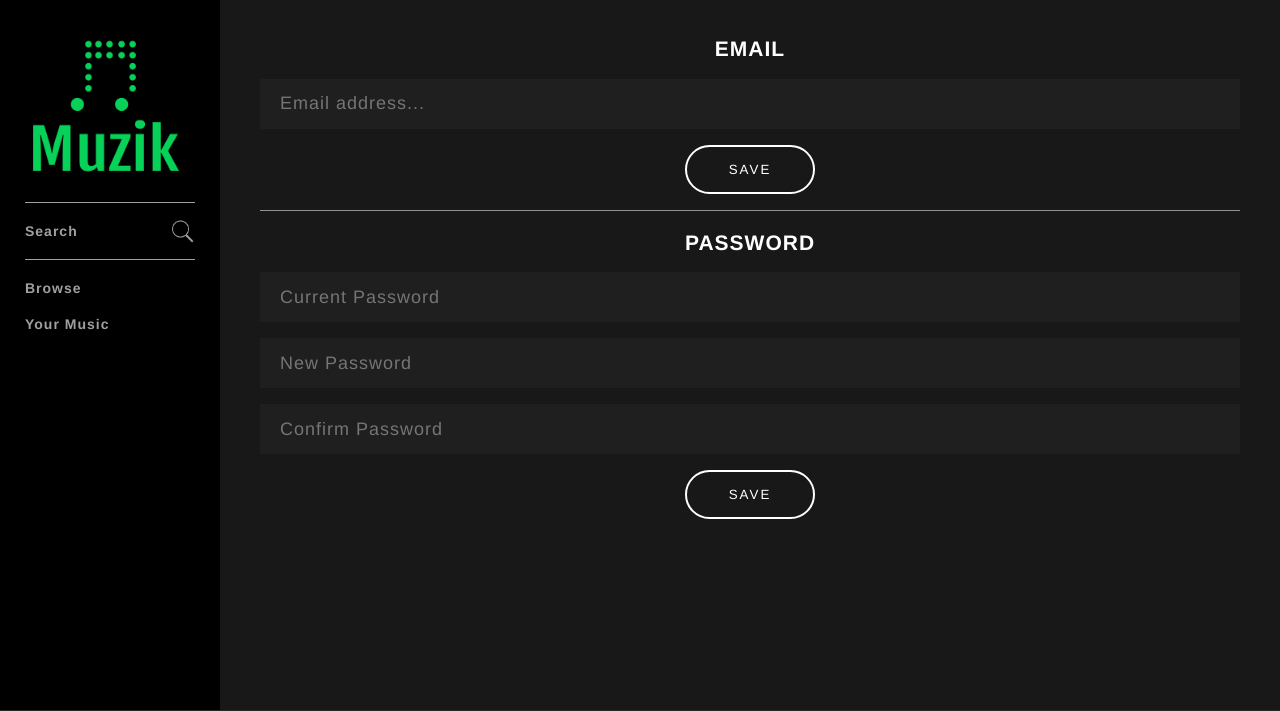
After one commit to utkarshsahu101/Muzik, a PHP site: page /updateDetails.php in a window 1280 px wide. The commit adds this page. Shown: the top 711 px of the page. Run offline with PHP 8.4, Linux system fonts and the light colour scheme; the visitor is signed in with stand-in values (Sample User, id 1); data that the repository does not hold is empty.

Commit message:
settings page is added

```diff
--- a/assets/css/style.css
+++ b/assets/css/style.css
@@ -483,3 +483,38 @@ input:focus {
   -webkit-appearance: none;
   -moz-appearance: none;
 }
+
+.userInfo h1 {
+  text-align: center;
+}
+
+.userDetails {
+  padding: 20px;
+}
+
+.userDetails .container h2 {
+  text-align: center;
+}
+
+.userDetails .container input[type="text"],
+.userDetails .container input[type="password"],
+.userDetails .container .button {
+  display: block;
+  margin: 16px auto;
+}
+
+.userDetails .container input[type="text"],
+.userDetails .container input[type="password"] {
+  height: 50px;
+  width: 100%;
+  background: #1f1f1f;
+  border: none;
+  font-size: 18px;
+  font-weight: 300;
+  padding: 0 20px;
+}
+
+.userDetails .container .message {
+  color: #2ebd59;
+  font-weight: 300;
+}
--- a/assets/js/script.js
+++ b/assets/js/script.js
@@ -36,6 +36,45 @@ $(document).on("change", "select.playlist", function () {
     select.val("");
   });
 });
+
+function updateEmail(emailClass) {
+  var emailValue = $("." + emailClass).val();
+  $.post("includes/handlers/ajax/updateEmail.php", {
+    email: emailValue,
+    username: userLoggedIn,
+  }).done(function (response) {
+    $("." + emailClass)
+      .nextAll(".message")
+      .text(response);
+  });
+}
+
+function updatePassword(
+  oldPasswordClass,
+  newPasswordClass1,
+  newPasswordClass2
+) {
+  var oldPassword = $("." + oldPasswordClass).val();
+  var newPassword1 = $("." + newPasswordClass1).val();
+  var newPassword2 = $("." + newPasswordClass2).val();
+
+  $.post("includes/handlers/ajax/updatePassword.php", {
+    oldPassword: oldPassword,
+    newPassword1: newPassword1,
+    newPassword2: newPassword2,
+    username: userLoggedIn,
+  }).done(function (response) {
+    $("." + oldPasswordClass)
+      .nextAll(".message")
+      .text(response);
+  });
+}
+
+function logout() {
+  $.post("includes/handlers/ajax/logout.php", function () {
+    location.reload();
+  });
+}
 
 function openPage(url) {
   if (timer != null) {
--- a/includes/classes/User.php
+++ b/includes/classes/User.php
@@ -13,6 +13,18 @@
         public function getUsername() {
             return $this->username;
         }
+
+        public function getEmail() {
+            $query = mysqli_query($this->con, "SELECT email FROM users WHERE username='$this->username'");
+            $row = mysqli_fetch_array($query);
+            return $row['email'];
+        }
+
+        public function getFirstAndLastName() {
+            $query = mysqli_query($this->con, "SELECT concat(firstName, ' ', lastName) as 'name' FROM users WHERE username='$this->username'");
+            $row = mysqli_fetch_array($query);
+            return $row['name'];
+        }
     }
 
 ?>
--- /dev/null
+++ b/includes/handlers/ajax/logout.php
@@ -0,0 +1,4 @@
+<?php
+session_start();
+session_destroy();
+?>
--- a/includes/header.php
+++ b/includes/header.php
@@ -1,15 +1,17 @@
 <?php
 include('includes/config.php');
+include('includes/classes/User.php');
 include('includes/classes/Artist.php');
 include('includes/classes/Album.php');
 include('includes/classes/Song.php');
-
+include('includes/classes/Playlist.php');
 
 // session_destroy();
 
 if(isset($_SESSION['userLoggedIn'])) {
-    $userLoggedIn = $_SESSION['userLoggedIn'];
-    echo "<script>userLoggedIn = '$userLoggedIn';</script>";
+    $userLoggedIn = new User($con, $_SESSION['userLoggedIn']);
+    $username = $userLoggedIn->getUsername();
+    echo "<script>userLoggedIn = '$username';</script>";
 }
 else {
     header("Location: register.php");
--- a/includes/navBarContainer.php
+++ b/includes/navBarContainer.php
@@ -19,7 +19,7 @@
         <span role="link" tabindex="0" onclick="openPage('yourMusic.php')"  class="navItemLink">Your Music</span>
       </div>
       <div class="navItem">
-        <span role="link" tabindex="0" onclick="openPage('profile.php')"  class="navItemLink">Utkarsh Sahu</span>
+        <span role="link" tabindex="0" onclick="openPage('settings.php')"  class="navItemLink"><?php echo $userLoggedIn->getFirstAndLastName(); ?></span>
       </div>
     </div>
   </nav>
--- a/register.php
+++ b/register.php
@@ -55,7 +55,7 @@
                     <p>
                         <?php echo $account->getError(Constants::$loginFailed); ?>
                         <label for="loginUsername">Username</label>
-                        <input id="loginUsername" name="loginUsername" type="text" placeholder="e.g. utkarshSahu" value="<?php getInputValue('loginUsername') ?>" required>
+                        <input id="loginUsername" name="loginUsername" type="text" placeholder="Your username" value="<?php getInputValue('loginUsername') ?>" required>
                     </p>
                     <p>
                         <label for="loginPassword">Password</label>
@@ -78,7 +78,7 @@
                         <?php echo $account->getError(Constants::$usernameCharacters); ?>
                         <?php echo $account->getError(Constants::$usernameTaken); ?>
                         <label for="username">Username</label>
-                        <input id="username" name="username" type="text" placeholder="e.g. utkarshSahu" value="<?php getInputValue('username') ?>" required>
+                        <input id="username" name="username" type="text" placeholder="Your username" value="<?php getInputValue('username') ?>" required>
                     </p>
 
                     <p>
--- /dev/null
+++ b/updateDetails.php
@@ -0,0 +1,21 @@
+<?php
+include("includes/includedFiles.php");
+?>
+
+<div class="userDetails">
+    <div class="container borderBottom">
+        <h2>EMAIL</h2>
+        <input type="text" class="email" name="email" placeholder="Email address..." value="<?php echo $userLoggedIn->getEmail(); ?>">
+        <span class="message"></span>
+        <button class="button" onclick="updateEmail('email')">SAVE</button>
+    </div>
+    <div class="container">
+        <h2>PASSWORD</h2>
+        <input type="password" class="oldPassword" name="oldPassword" placeholder="Current Password">
+        <input type="password" class="newPassword1" name="newPassword1" placeholder="New Password">
+        <input type="password" class="newPassword2" name="newPassword2" placeholder="Confirm Password">
+        <span class="message"></span>
+        <button class="button" onclick="updatePassword('oldPassword', 'newPassword1', 'newPassword2')">SAVE</button>
+    </div>
+
+</div>
```
Also changed, not shown: includes/handlers/ajax/updateEmail.php (added, +26 -0 lines), includes/handlers/ajax/updatePassword.php (added, +48 -0 lines), settings.php (added, +15 -0 lines).
